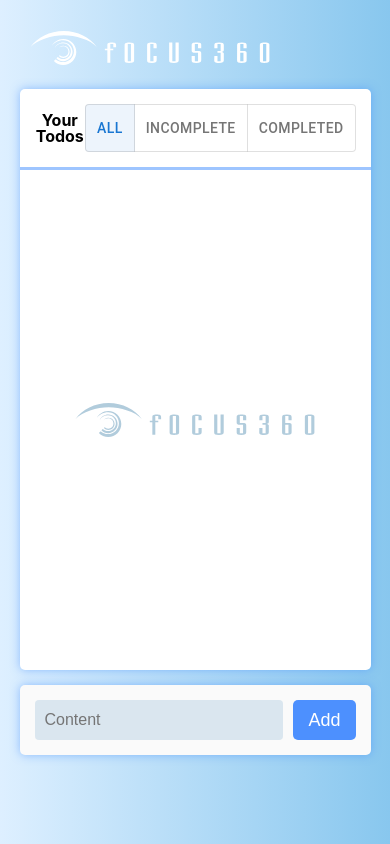
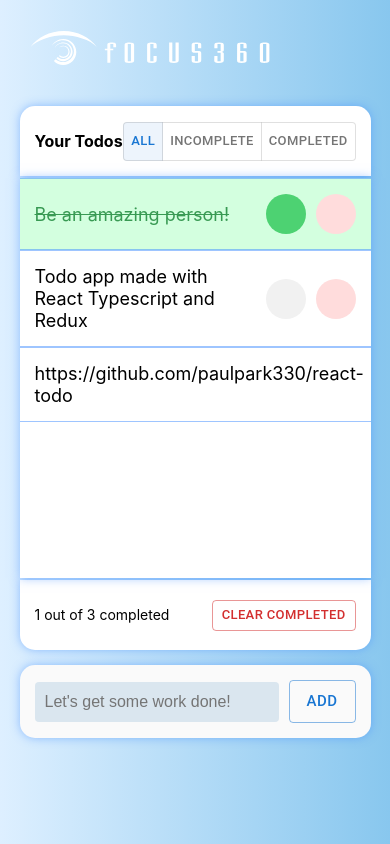
Before and after one commit to paulpark330/react-todo, a React (Create React App) app: page / in a window 390 px wide. Built offline with nearby package versions, Linux system fonts and the light colour scheme.

Commit message:
clear completed function

```diff
--- a/src/components/NewTodo/NewTodo.module.scss
+++ b/src/components/NewTodo/NewTodo.module.scss
@@ -7,7 +7,7 @@
   padding: 15px;
   margin-top: 15px;
   background-color: #fafafa;
-  border-radius: 5px;
+  border-radius: 15px;
   box-shadow: 0px 0px 10px rgba(63, 140, 255, 0.5);
 }
 .new_todo__input {
@@ -35,13 +35,7 @@
   padding: 0 15px;
   outline: none;
   cursor: pointer;
+  &:hover {
+    background-color: #357ae8;
+  }
 }
-.new_todo__button:hover {
-  background-color: #357ae8;
-}
-.new_todo__button:active {
-  background-color: #357ae8;
-}
-.new_todo__button:focus {
-  box-shadow: 0 2px 4px rgba(0, 0, 0, 0.2);
-}
--- a/src/components/NewTodo/NewTodo.tsx
+++ b/src/components/NewTodo/NewTodo.tsx
@@ -1,6 +1,7 @@
 import { useRef, useId } from "react";
 import { useAppDispatch } from "../../hooks/hooks";
 import { addTodo } from "../../store/todo-slice";
+import { Button } from "@mui/material";
 
 import styles from "./NewTodo.module.scss";
 
@@ -42,11 +43,11 @@ const NewTodo: React.FC<Prop> = ({onAddTodo}) => {
         className={styles.new_todo__input}
         ref={inputContentRef}
         type="text"
-        placeholder="Content"
+        placeholder="Let's get some work done!"
       />
-      <button className={styles.new_todo__button} type="submit">
+      <Button size="large" variant="outlined" type="submit">
         Add
-      </button>
+      </Button>
     </form>
   );
 };
--- a/src/components/TodoItem/TodoItem.module.scss
+++ b/src/components/TodoItem/TodoItem.module.scss
@@ -3,13 +3,14 @@
 .todo_item_container {
   @include flex(flex, row, center, space-between);
   width: 100%;
-  min-height: 50px;
   color: black;
   padding: 15px;
   font-size: 18px;
-  background-color: #fafafa;
+  background-color: white;
   transition: 0.2s ease-in-out;
-  border-bottom: 2px solid rgba(63, 140, 255, 0.5);
+  border-bottom: 1px solid rgba(63, 140, 255, 0.5);
+  border-top: 1px solid rgba(63, 140, 255, 0.5);
+  gap: 10px;
   &.complete {
     background-color: #d3ffdf;
   }
@@ -18,7 +19,6 @@
 .todo_item_content {
   transition: 0.2s ease-in-out;
   color: black;
-  user-select: none;
   text-align: start;
   max-width: 450px;
   line-height: 1.2;
@@ -42,8 +42,8 @@
   cursor: pointer;
   &.complete {
     background-color: #4dd272;
-  };
+  }
   &.delete {
     background-color: #ffdcdc;
-  };
+  }
 }
--- a/src/components/Todos/Todos.module.scss
+++ b/src/components/Todos/Todos.module.scss
@@ -1,9 +1,9 @@
 @import "../../sass/mixins.scss";
 
 .todos_container {
-  border-radius: 5px;
-  box-shadow: 0px 0px 10px rgba(63, 140, 255, 0.5);
-  background-color: white;
+  @include flex(flex, column);
+  gap: 2px;
+  border-radius: 15px;
   width: 90%;
   max-width: 600px;
 }
@@ -13,22 +13,60 @@
   padding: 15px;
   position: relative;
   width: 100%;
-  border-bottom: 3px solid rgba(63, 140, 255, 0.5);
+  height: 70px;
+  background-color: white;
+  border-radius: 15px 15px 0 0;
   user-select: none;
+  box-shadow: 0px 0px 10px rgb(63 140 255 / 50%);
 }
 
 .todos_main {
+  @include flex(flex, column);
   overflow-y: scroll;
   width: 100%;
+  background-color: white;
   height: 500px;
+  box-shadow: 0px 0px 10px rgb(63 140 255 / 50%);
+  z-index: 1;
+  @media screen and (max-width: 500px) {
+    height: 400px;
+  }
+}
+
+.todos_footer {
+  @include flex(flex, row, center, space-between);
+  padding: 15px;
+  width: 100%;
+  height: 70px;
+  background-color: white;
+  user-select: none;
+  border-radius: 0 0 15px 15px;
+  box-shadow: 0px 0px 10px rgb(63 140 255 / 50%);
+  &__text {
+    font-size: 14px;
+  }
+  &__button {
+    height: 40px;
+    border: none;
+    border-radius: 5px;
+    background-color: #ffdcdc;
+    color: #f14141;
+    font-size: 14px;
+    padding: 0 15px;
+    outline: none;
+    cursor: pointer;
+    &:hover {
+      background-color: #fbb3b3;
+    }
+  }
 }
 
 
 .todos_empty {
- @include flex(flex, column, center, center);
- gap: 20px;
- width: 100%;
- height: 100%;
+  @include flex(flex, column, center, center);
+  gap: 20px;
+  width: 100%;
+  height: 100%;
 }
 
 .logo {
--- a/src/components/Todos/Todos.tsx
+++ b/src/components/Todos/Todos.tsx
@@ -4,40 +4,48 @@ import TodoItem from "../TodoItem/TodoItem";
 import styles from "./Todos.module.scss";
 
 import NewTodo from "../NewTodo/NewTodo";
-import { useAppSelector } from "../../hooks/hooks";
+import { useAppDispatch, useAppSelector } from "../../hooks/hooks";
 
 import logo from "../../assets/focus360_color.svg";
 
-import { ToggleButton, ToggleButtonGroup } from "@mui/material";
+import { ToggleButton, ToggleButtonGroup, Button } from "@mui/material";
+import { replaceTodo } from "../../store/todo-slice";
 
 const Todos: React.FC = () => {
   const [alignment, setAlignment] = useState("all");
   const todos = useAppSelector((state) => state.todos);
   const bottomRef = useRef<HTMLDivElement>(null);
-
-  const sortedList = [...todos.items].sort(
-    (a, b) => Number(b.completed) - Number(a.completed)
-  );
+  const dispatch = useAppDispatch();
 
   let renderList;
+  let renderText;
 
-  const handleChange = (
-    event: React.MouseEvent<HTMLElement>,
-    newAlignment: string
-  ) => {
-    setAlignment(newAlignment);
-  };
-
-  let todoList;
+  let todoList = todos.items;
+  const completed = todoList.reduce(
+    (total, item) => (item.completed ? total + 1 : total),
+    0
+  );
   switch (alignment) {
     case "all":
-      todoList = todos.items;
+      if (completed === todoList.length && completed > 0) {
+        renderText = `All ${
+          todoList.length > 1 ? "tasks" : "task"
+        } completed!`;
+      } else {
+        renderText = `${completed} out of ${todoList.length} completed`;
+      }
       break;
     case "incomplete":
       todoList = todos.items.filter((todo) => todo.completed === false);
+      renderText = `${todoList.length} ${
+        todoList.length > 1 ? "tasks" : "task"
+      } left`;
       break;
     case "completed":
       todoList = todos.items.filter((todo) => todo.completed === true);
+      renderText = `${todoList.length} ${
+        todoList.length > 1 ? "tasks" : "task"
+      } completed`;
   }
 
   if (!todoList || todoList.length === 0) {
@@ -57,6 +65,18 @@ const Todos: React.FC = () => {
     });
   }
 
+  const handleChange = (
+    event: React.MouseEvent<HTMLElement>,
+    newAlignment: string
+  ) => {
+    setAlignment(newAlignment);
+  };
+
+  const handleClearCompleted = (event: React.MouseEvent<HTMLElement>) => {
+    const clearedList = todos.items.filter((todo) => todo.completed === !true);
+    dispatch(replaceTodo({ items: clearedList }));
+  };
+
   const scrollToBottom = useCallback(() => {
     if (bottomRef.current) {
       bottomRef.current?.scrollIntoView({ behavior: "smooth", block: "start" });
@@ -72,18 +92,33 @@ const Todos: React.FC = () => {
       <div className={styles.todos_container}>
         <div className={styles.todos_header}>
           <h1>Your Todos</h1>
+          <div className={styles.buttons_container}>
             <ToggleButtonGroup
               color="primary"
               value={alignment}
               exclusive
               onChange={handleChange}
+              size="small"
             >
               <ToggleButton value="all">All</ToggleButton>
               <ToggleButton value="incomplete">Incomplete</ToggleButton>
               <ToggleButton value="completed">Completed</ToggleButton>
             </ToggleButtonGroup>
           </div>
+        </div>
         <div className={styles.todos_main}>{renderList}</div>
+        <div className={styles.todos_footer}>
+          <p className={styles.todos_footer__text}>{renderText}</p>
+          <Button
+            onClick={handleClearCompleted}
+            variant="outlined"
+            disabled={completed ? false : true}
+            color="error"
+            size="small"
+          >
+            Clear Completed
+          </Button>
+        </div>
       </div>
       <NewTodo onAddTodo={scrollToBottom} />
     </>
--- a/src/store/todo-actions.ts
+++ b/src/store/todo-actions.ts
@@ -4,7 +4,7 @@ import { replaceTodo, TodoState } from "./todo-slice";
 export const fetchTodoData = () => {
   return (dispatch: (arg0: { payload: { items: Todo[] } }) => void) => {
     const todoData = JSON.parse(
-      localStorage.getItem("todoData") || '{ "items": [] }'
+      localStorage.getItem("todoData") || '{"items":[{"id":":r0:1","content":"Be an amazing person!","completed":true},{"id":":r0:2","content":"Todo app made with React Typescript and Redux","completed":false},{"id":":r0:3","content":"https://github.com/paulpark330/react-todo","completed":false}],"addedTodo":false}'
     );
     dispatch(
       replaceTodo({
```
Also changed, not shown: 11 other files (tests, documents, lock files or other folders). Lines whose indentation alone changed are shown as unchanged.
